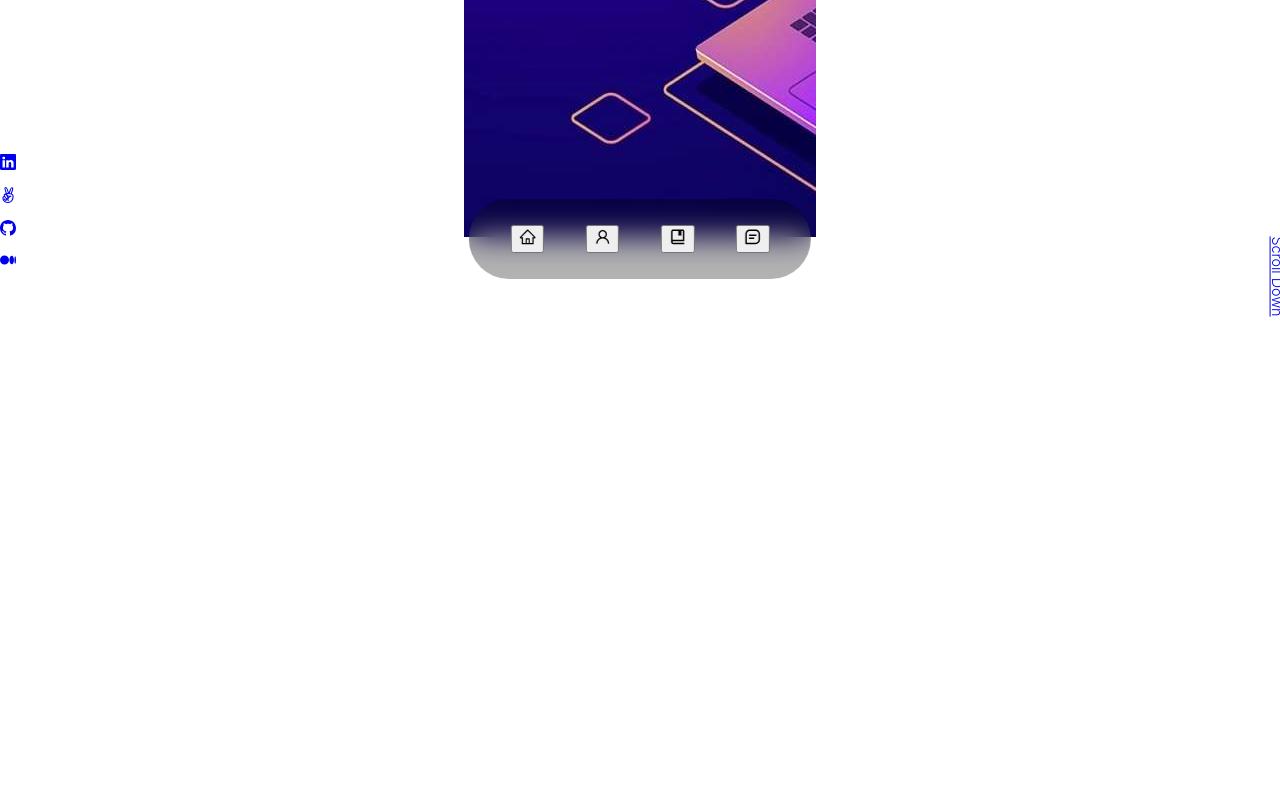
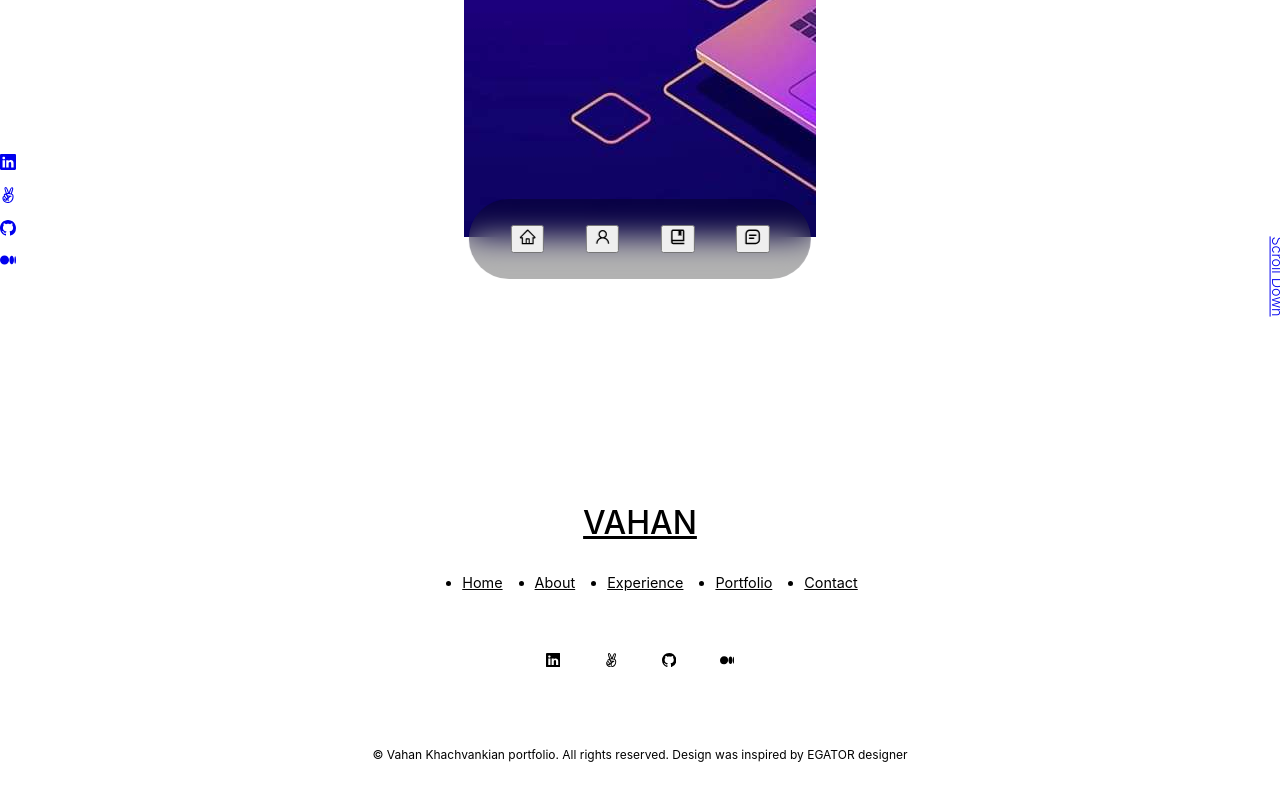
Before and after one commit to Gegardus/dev-portfolio, a React (Create React App) app: page / in a window 1280 px wide. Shown: the part 489-1289 px from the top of the page. Before the commit the page ends 832 px from the top, so only its background shows below. Built offline with nearby package versions, Linux system fonts and the light colour scheme; the HTML template or start-up script is replaced by a standard one.

Commit message:
Add footer

```diff
--- a/src/App.js
+++ b/src/App.js
@@ -1,11 +1,13 @@
 import Nav from './components/nav/Nav';
 import Header from './components/header/Header';
+import Footer from './components/footer/Footer';
 import './App.css';
 
 const App = () => (
   <>
     <Header />
     <Nav />
+    <Footer />
   </>
 );
 
--- /dev/null
+++ b/src/components/footer/Footer.js
@@ -0,0 +1,54 @@
+import React from 'react';
+import { BsLinkedin, BsGithub, BsMedium } from 'react-icons/bs';
+import { FaAngellist } from 'react-icons/fa';
+import './footer.css';
+
+const Footer = () => (
+  <footer>
+    <a className="footer__logo" href="#home">
+      VAHAN
+    </a>
+    <ul className="permalinks">
+      <li>
+        <a href="#home">Home</a>
+      </li>
+      <li>
+        <a href="#about">About</a>
+      </li>
+      <li>
+        <a href="#experience">Experience</a>
+      </li>
+      <li>
+        <a href="#portfolio">Portfolio</a>
+      </li>
+      <li>
+        <a href="#contact">Contact</a>
+      </li>
+    </ul>
+
+    <div className="footer__socials">
+      <a href="https://www.linkedin.com/in/vahan-khachvankian/" target="_blank" rel="noreferrer">
+        <BsLinkedin />
+      </a>
+      <a href="https://angel.co/u/vahan-khachvankian" target="_blank" rel="noreferrer">
+        <FaAngellist />
+      </a>
+      <a href="https://github.com/Gegardus" target="_blank" rel="noreferrer">
+        <BsGithub />
+      </a>
+      <a
+        href="https://medium.com/@stgegard/my-journey-in-the-software-development-ocean-c37ca96b6da"
+        target="_blank"
+        rel="noreferrer">
+        <BsMedium />
+      </a>
+    </div>
+
+    <div className="footer__copyright">
+      <small>&copy; Vahan Khachvankian portfolio. All rights reserved. </small>
+      <small>Design was inspired by EGATOR designer</small>
+    </div>
+  </footer>
+);
+
+export default Footer;
--- /dev/null
+++ b/src/components/footer/footer.css
@@ -0,0 +1,66 @@
+footer {
+    background: var(--color-primary);
+    padding: 3rem 0;
+    text-align: center;
+    font-size: 0.9rem;
+    margin-top: 7rem;
+  }
+
+  footer a {
+    color: var(--color-bg);
+  }
+
+  .footer__logo {
+    font-size: 2rem;
+    font-weight: 500;
+    margin-bottom: 2rem;
+    display: inline-block;
+  }
+
+  .permalinks {
+    display: flex;
+    flex-wrap: wrap;
+    justify-content: center;
+    gap: 2rem;
+    margin: 0 auto 3rem;
+  }
+
+  .footer__socials {
+    display: flex;
+    justify-content: center;
+    gap: 1rem;
+    margin-bottom: 4rem;
+  }
+
+  .footer__socials a {
+    background: var(--color-bg);
+    color: var(--color-white);
+    padding: 0.8rem;
+    border-radius: 0.7rem;
+    display: flex;
+    border: 1px solid transparent;
+  }
+
+  .footer__socials a:hover {
+    background: transparent;
+    color: var(--color-bg);
+    border-color: var(--color-bg);
+  }
+
+  .footer__copyright {
+    margin-bottom: 4rem;
+    color: var(--color-bg);
+  }
+
+  /* media querries for small devices */
+
+  @media screen and (max-width: 600px) {
+    .permalinks {
+      flex-flow: column;
+      gap: 1.5rem;
+    }
+
+    .footer__socials {
+      margin-bottom: 2.6rem;
+    }
+  }
```
